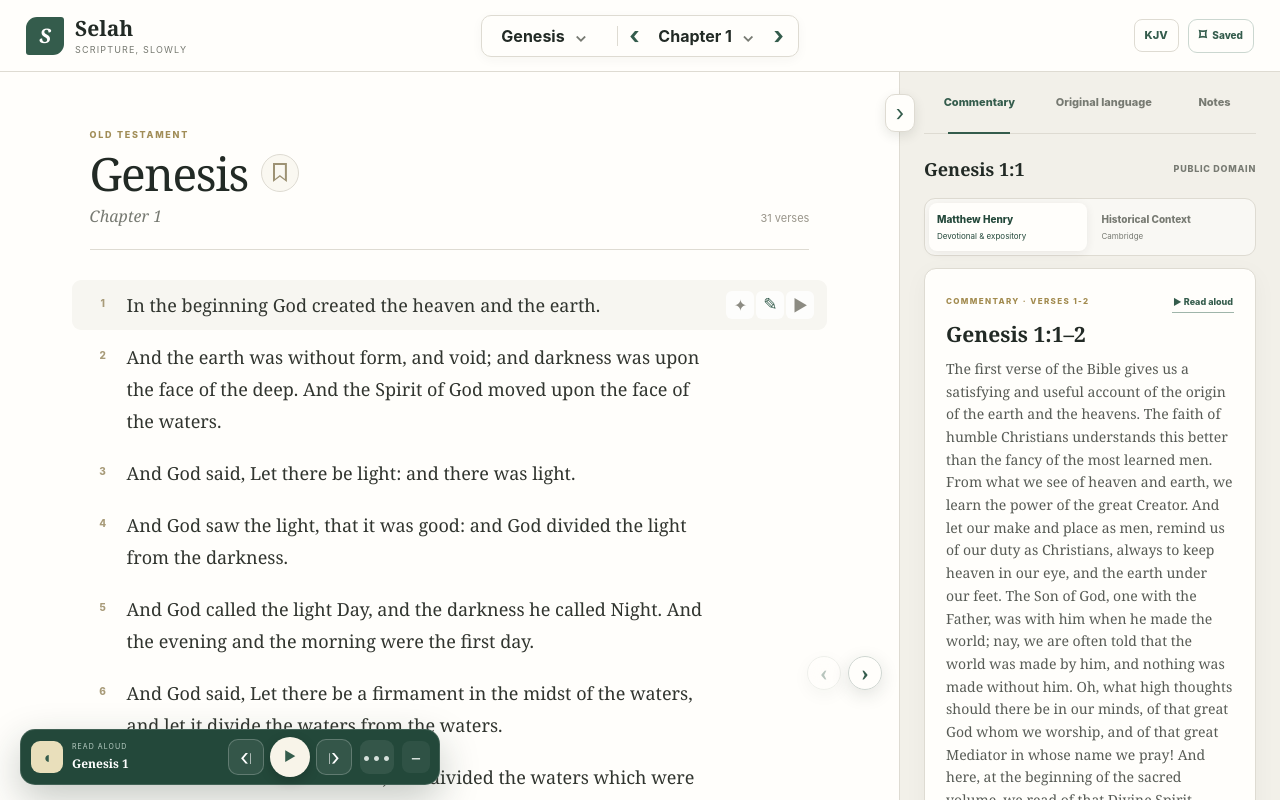
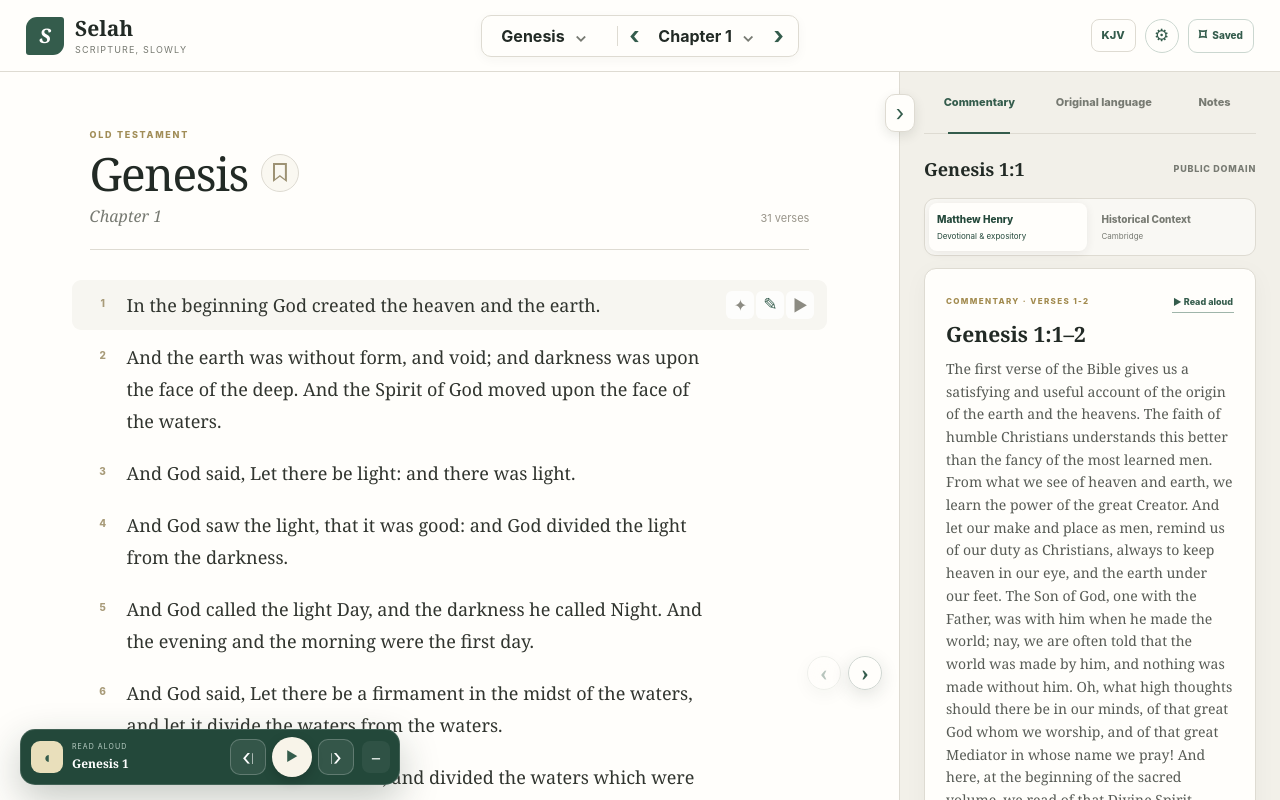
Before and after one commit to Wicked-Shrapnel/Selah-bible, a Next.js app: page / in a window 1280 px wide. Shown: the top 800 px of the page. Built offline with nearby package versions, Linux system fonts and the light colour scheme.

Commit message:
Add header settings menu

```diff
--- a/app/globals.css
+++ b/app/globals.css
@@ -37,6 +37,20 @@ button, select { cursor: pointer; }
 .passage-picker .divider { width: 1px; height: 20px; background: var(--line); }
 .header-actions { position: relative; justify-self: end; display: flex; align-items: center; gap: 9px; }
 .translation-badge { padding: 7px 10px; border: 1px solid var(--line); border-radius: 8px; color: var(--sage); background: var(--white); font-size: 11px; font-weight: 800; }
+.settings-cog-button { width: 34px; height: 34px; display: grid; place-items: center; border: 1px solid #cbd7d0; border-radius: 50%; color: var(--sage); background: var(--white); font-size: 17px; line-height: 1; }
+.settings-cog-button:hover, .settings-cog-button[aria-expanded="true"] { color: white; border-color: var(--sage); background: var(--sage); }
+.site-settings-popover { position: absolute; z-index: 56; top: calc(100% + 12px); right: 0; width: min(340px, calc(100vw - 24px)); padding: 15px; border: 1px solid var(--line); border-radius: 12px; color: var(--ink); background: var(--white); box-shadow: 0 18px 50px rgba(29,35,30,.22); text-align: left; }
+.site-settings-popover::before { content: ""; position: absolute; top: -7px; right: 70px; width: 12px; height: 12px; transform: rotate(45deg); border-left: 1px solid var(--line); border-top: 1px solid var(--line); background: var(--white); }
+.settings-popover-heading { margin-bottom: 12px; padding-bottom: 11px; border-bottom: 1px solid var(--line); }
+.settings-popover-heading span, .settings-popover-heading strong { display: block; }
+.settings-popover-heading span { color: #a18d57; font-size: 8px; font-weight: 850; letter-spacing: .15em; }
+.settings-popover-heading strong { margin-top: 3px; font: 700 19px Georgia, serif; }
+.site-settings-popover label { display: grid; grid-template-columns: 54px 1fr 38px; align-items: center; gap: 8px; }
+.site-settings-popover label + label { margin-top: 11px; padding-top: 11px; border-top: 1px solid var(--line); }
+.site-settings-popover label > span { color: var(--muted); font-size: 9px; font-weight: 800; text-transform: uppercase; }
+.site-settings-popover select { grid-column: 2 / -1; width: 100%; min-width: 0; border: 1px solid var(--line); border-radius: 6px; padding: 6px; background: white; font-size: 10px; }
+.site-settings-popover input { accent-color: var(--sage); width: 100%; }
+.site-settings-popover > label strong { font-size: 9px; }
 .saved-library-button { height: 34px; display: flex; align-items: center; gap: 6px; padding: 0 10px; border: 1px solid #cbd7d0; border-radius: 9px; color: var(--sage); background: var(--white); font-size: 10px; font-weight: 850; }
 .saved-library-button > span { font-size: 15px; }
 .saved-library-button small { min-width: 17px; height: 17px; display: grid; place-items: center; padding: 0 4px; border-radius: 999px; color: white; background: var(--sage); font-size: 8px; }
@@ -333,7 +347,7 @@ button, select { cursor: pointer; }
 .floating-chapter-navigation button:hover { color: white; border-color: var(--sage); background: var(--sage); }
 .floating-chapter-navigation button:disabled { opacity: .35; cursor: default; }
 
-.audio-dock { position: fixed; z-index: 35; left: 20px; bottom: 15px; width: min(420px, calc(100vw - 30px)); height: 56px; display: grid; grid-template-columns: minmax(0, 1fr) auto auto auto; align-items: center; gap: 8px; padding: 7px 9px 7px 10px; color: white; border: 1px solid rgba(255,255,255,.14); border-radius: 15px; background: var(--sage-dark); box-shadow: 0 14px 38px rgba(27,47,39,.25); transition: width .2s ease; }
+.audio-dock { position: fixed; z-index: 35; left: 20px; bottom: 15px; width: min(380px, calc(100vw - 30px)); height: 56px; display: grid; grid-template-columns: minmax(0, 1fr) auto auto; align-items: center; gap: 8px; padding: 7px 9px 7px 10px; color: white; border: 1px solid rgba(255,255,255,.14); border-radius: 15px; background: var(--sage-dark); box-shadow: 0 14px 38px rgba(27,47,39,.25); transition: width .2s ease; }
 .audio-dock.collapsed { width: auto; grid-template-columns: auto auto; padding-left: 9px; }
 .now-reading { display: flex; align-items: center; gap: 9px; min-width: 0; }
 .audio-pulse { width: 32px; height: 32px; flex: 0 0 auto; display: grid; place-items: center; border-radius: 9px; color: var(--sage); background: #e9dfbb; }
@@ -360,8 +374,8 @@ button, select { cursor: pointer; }
 .voice-picker-panel summary span { color: var(--sage); font-size: 10px; }
 .voice-picker-panel summary strong { min-width: 24px; padding: 3px 6px; border-radius: 99px; color: var(--white); background: var(--sage); text-align: center; }
 .voice-toggle-list { max-height: 150px; margin-top: 9px; padding-right: 3px; overflow: auto; }
-.audio-settings-popover .voice-toggle-row { display: grid; grid-template-columns: 18px minmax(0, 1fr) auto; gap: 8px; align-items: center; padding: 6px 0; border-top: 0; }
-.audio-settings-popover .voice-toggle-row input { width: 14px; height: 14px; }
+.audio-settings-popover .voice-toggle-row, .site-settings-popover .voice-toggle-row { display: grid; grid-template-columns: 18px minmax(0, 1fr) auto; gap: 8px; align-items: center; padding: 6px 0; border-top: 0; }
+.audio-settings-popover .voice-toggle-row input, .site-settings-popover .voice-toggle-row input { width: 14px; height: 14px; }
 .voice-toggle-row span { overflow: hidden; color: var(--ink); font-size: 10px; font-weight: 700; text-overflow: ellipsis; white-space: nowrap; text-transform: none; }
 .voice-toggle-row small { color: var(--muted); font-size: 8px; font-weight: 800; text-transform: uppercase; }
 .voice-availability { margin: 9px 0 0 62px; color: var(--muted); font: 10px/1.4 Georgia, serif; }
@@ -437,7 +451,7 @@ button, select { cursor: pointer; }
   .book-grid { gap: 2px 5px; }
   .book-grid button { padding: 7px; font-size: 13px; }
   .chapter-grid { grid-template-columns: repeat(5, minmax(48px, 1fr)); padding: 0; }
-  .audio-dock { grid-template-columns: minmax(0, 1fr) auto auto auto; gap: 7px; padding-left: 8px; }
+  .audio-dock { grid-template-columns: minmax(0, 1fr) auto auto; gap: 7px; padding-left: 8px; }
   .audio-dock.collapsed { grid-template-columns: auto auto; }
   .audio-pulse { display: none; }
   .now-reading strong { max-width: 92px; font-size: 11px; }
--- a/app/page.tsx
+++ b/app/page.tsx
@@ -276,10 +276,11 @@ export default function Home() {
     const closeMenusOnOutsideClick = (event: PointerEvent) => {
       const target = event.target as Node;
       if (picker === "chapters" && !passagePickerRef.current?.contains(target)) setPicker(null);
+      if (audioSettingsOpen && !savedPanelRef.current?.contains(target)) setAudioSettingsOpen(false);
     };
     document.addEventListener("pointerdown", closeMenusOnOutsideClick);
     return () => document.removeEventListener("pointerdown", closeMenusOnOutsideClick);
-  }, [picker]);
+  }, [audioSettingsOpen, picker]);
 
   useEffect(() => {
     if (!("speechSynthesis" in window)) return;
@@ -986,7 +987,37 @@ export default function Home() {
 
         <div className="header-actions" ref={savedPanelRef}>
           <span className="translation-badge">KJV</span>
-          <button className="saved-library-button" onClick={() => setSavedPanelOpen((current) => !current)} aria-expanded={savedPanelOpen} aria-label="Open saved highlights, notes, and reading place">
+          <button className="settings-cog-button" onClick={() => setAudioSettingsOpen((current) => !current)} aria-expanded={audioSettingsOpen} aria-label="Open app settings" title="Settings">
+            <span aria-hidden="true">&#9881;</span>
+          </button>
+          {audioSettingsOpen && (
+            <div className="site-settings-popover" role="dialog" aria-label="App settings">
+              <div className="settings-popover-heading">
+                <span>SETTINGS</span>
+                <strong>Read aloud</strong>
+              </div>
+              <label><span>Voice</span><select value={voiceName || "local"} onChange={(event) => { const value = event.target.value; const next = value === "local" ? bestVoice(visibleVoices)?.name || "" : value; setVoiceName(next); localStorage.setItem("selah-voice", next); }}>
+                <option value="local">Installed browser voice{voiceName ? ` - ${voiceName}` : ""}</option>
+                <optgroup label="Shown voices">{visibleVoices.map((voice) => <option key={voice.name} value={voice.name}>{voice.name}{voice.name.toLowerCase().includes("microsoft david") ? " - default" : ""}</option>)}</optgroup>
+              </select></label>
+              <details className="voice-picker-panel">
+                <summary><span>Shown voices</span><strong>{enabledVoiceNames.length || sortedVoices.length}</strong></summary>
+                <div className="voice-toggle-list">
+                  {sortedVoices.map((voice) => (
+                    <label key={voice.name} className="voice-toggle-row">
+                      <input type="checkbox" checked={enabledVoiceSet.has(voice.name)} onChange={() => toggleVoiceVisibility(voice.name)} />
+                      <span>{voice.name}</span>
+                      <small>{voice.localService ? "Local" : "Browser"}</small>
+                    </label>
+                  ))}
+                </div>
+              </details>
+              <p className="voice-availability">No API key is required. Selah uses installed browser voices first, and will automatically use saved chapter audio files when you add them under <code>public/audio</code>.</p>
+              <p className="voice-availability">{savedAudioChapters.has(chapterAudioKey) ? "Saved audio is available for this chapter." : "No saved audio file found for this chapter yet."}</p>
+              <label><span>Speed</span><input type="range" min="0.7" max="1.25" step="0.05" value={rate} onChange={(event) => setRate(Number(event.target.value))} /><strong>{rate.toFixed(2)}x</strong></label>
+            </div>
+          )}
+          <button className="saved-library-button" onClick={() => { setAudioSettingsOpen(false); setSavedPanelOpen((current) => !current); }} aria-expanded={savedPanelOpen} aria-label="Open saved highlights, notes, and reading place">
             <span aria-hidden="true">⌑</span> Saved {savedCount > 0 && <small>{savedCount}</small>}
           </button>
         </div>
@@ -1401,37 +1432,13 @@ export default function Home() {
         <button onClick={() => goToAdjacentChapter(1)} disabled={!hasNextChapter} aria-label="Next chapter" title="Next chapter">›</button>
       </nav>
 
-      <section className={`audio-dock ${audioSettingsOpen ? "settings-open" : ""} ${audioDockCollapsed ? "collapsed" : ""}`} aria-label="Read aloud controls">
-        {audioSettingsOpen && !audioDockCollapsed && (
-          <div className="audio-settings-popover">
-            <label><span>Voice</span><select value={voiceName || "local"} onChange={(event) => { const value = event.target.value; const next = value === "local" ? bestVoice(visibleVoices)?.name || "" : value; setVoiceName(next); localStorage.setItem("selah-voice", next); }}>
-              <option value="local">Installed browser voice{voiceName ? ` · ${voiceName}` : ""}</option>
-              <optgroup label="Shown voices">{visibleVoices.map((voice) => <option key={voice.name} value={voice.name}>{voice.name}{voice.name.toLowerCase().includes("microsoft david") ? " · default" : ""}</option>)}</optgroup>
-            </select></label>
-            <details className="voice-picker-panel">
-              <summary><span>Shown voices</span><strong>{enabledVoiceNames.length || sortedVoices.length}</strong></summary>
-              <div className="voice-toggle-list">
-                {sortedVoices.map((voice) => (
-                  <label key={voice.name} className="voice-toggle-row">
-                    <input type="checkbox" checked={enabledVoiceSet.has(voice.name)} onChange={() => toggleVoiceVisibility(voice.name)} />
-                    <span>{voice.name}</span>
-                    <small>{voice.localService ? "Local" : "Browser"}</small>
-                  </label>
-                ))}
-              </div>
-            </details>
-            <p className="voice-availability">No API key is required. Selah uses installed browser voices first, and will automatically use saved chapter audio files when you add them under <code>public/audio</code>.</p>
-            <p className="voice-availability">{savedAudioChapters.has(chapterAudioKey) ? "Saved audio is available for this chapter." : "No saved audio file found for this chapter yet."}</p>
-            <label><span>Speed</span><input type="range" min="0.7" max="1.25" step="0.05" value={rate} onChange={(event) => setRate(Number(event.target.value))} /><strong>{rate.toFixed(2)}×</strong></label>
-          </div>
-        )}
+      <section className={`audio-dock ${audioDockCollapsed ? "collapsed" : ""}`} aria-label="Read aloud controls">
         {!audioDockCollapsed && <div className="now-reading"><span className="audio-pulse">◖</span><div><small>{isPaused ? "PAUSED" : isReading ? "READING" : "READ ALOUD"}</small><strong title={activeVerse ? `${selectedBook.name} ${chapter}:${activeVerse}` : `${selectedBook.name} ${chapter}`}>{activeVerse ? `${selectedBook.name} ${chapter}:${activeVerse}` : `${selectedBook.name} ${chapter}`}</strong></div></div>}
         <div className="transport">
           <button className="skip-button" aria-label="Previous verse" onClick={() => jumpToVerse(Math.max(verses[0]?.id || 1, (activeVerse || selectedVerse) - 1))}>‹<span>|</span></button>
           {!isReading ? <button className="play-button" onClick={() => startReading()} aria-label="Start read aloud">▶</button> : <button className="play-button" onClick={togglePause} aria-label={isPaused ? "Resume read aloud" : "Pause read aloud"}>{isPaused ? "▶" : "Ⅱ"}</button>}
           <button className="skip-button" aria-label="Next verse" onClick={() => jumpToVerse(Math.min(verses.at(-1)?.id || 1, (activeVerse || selectedVerse) + 1))}><span>|</span>›</button>
         </div>
-        {!audioDockCollapsed && <button className="audio-settings-button" onClick={() => setAudioSettingsOpen(!audioSettingsOpen)} aria-label="Audio voice and speed settings">•••</button>}
         <button className="audio-collapse-button" onClick={() => { const next = !audioDockCollapsed; setAudioDockCollapsed(next); localStorage.setItem("selah-audio-dock-collapsed", String(next)); setAudioSettingsOpen(false); }} aria-label={audioDockCollapsed ? "Expand read aloud controls" : "Collapse read aloud controls"}>{audioDockCollapsed ? "+" : "−"}</button>
       </section>
     </main>
```
